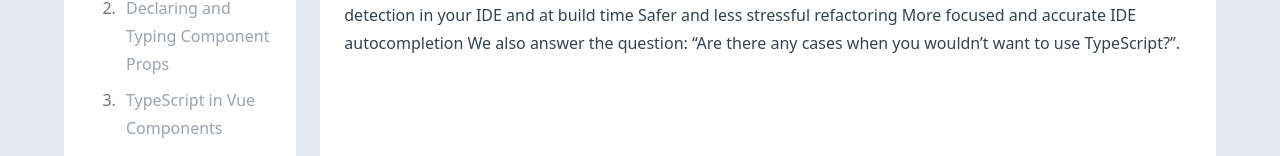
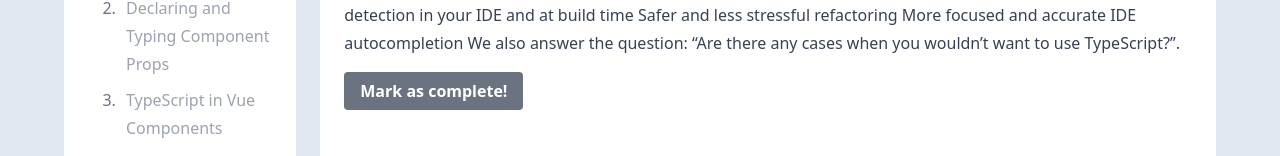
Before and after one commit to braanj/nuxt-3, a Nuxt app: page /course/chapter/1-chapter-1/lesson/1-introduction-to-typescript-with-vue-js-3 in a window 1280 px wide. Shown: the part 638-794 px from the top of the page. Built offline with nearby package versions, Linux system fonts and the light colour scheme.

Commit message:
Track course progress

```diff
--- /dev/null
+++ b/components/LessonCompleteButton.vue
@@ -0,0 +1,34 @@
+<template>
+  <label
+    class="px-4 py-2 text-white rounded font-bold cursor-pointer"
+    :class="{
+      'bg-gray-500': !modelValue,
+      'bg-green-500': modelValue,
+    }"
+  >
+    <input
+      type="checkbox"
+      class="hidden"
+      :value="modelValue"
+      @input="() => $emit('update:modelValue', !modelValue)"
+    />
+    {{ modelValue ? "Complete!" : "Mark as complete!" }}
+  </label>
+</template>
+
+<script setup>
+defineProps({
+  modelValue: {
+    type: Boolean,
+    default: false,
+  },
+});
+
+defineEmits(["update:modelValue"]);
+</script>
+
+<style scoped>
+::selection {
+  display: none;
+}
+</style>
--- a/pages/course/chapter/[chapterSlug]/lesson/[lessonSlug].vue
+++ b/pages/course/chapter/[chapterSlug]/lesson/[lessonSlug].vue
@@ -22,6 +22,11 @@
     </div>
     <VideoPlayer class="rounded" :videoId="lesson.videoId" />
     <p>{{ lesson.text }}</p>
+    <ClientOnly>
+      <LessonCompleteButton
+        :model-value="isLessonComplete"
+        @update:model-value="toggleComplete"
+    /></ClientOnly>
   </div>
 </template>
 
@@ -68,4 +73,42 @@
 useHead({
   title,
 });
+
+/**
+ * Initialize the course progress state when nothing is in it
+ * @returns {Array} - Empty array
+ */
+const progress = useState("progress", () => {
+  return [];
+});
+
+/**
+ * Checks the lesson state (complete or uncomplete)
+ * @returns {Boolean} - lesson state
+ */
+const isLessonComplete = computed(() => {
+  // If the chapter isn't in the state, the lesson isn't complete
+  if (!progress.value[chapter.value.number - 1]) {
+    return false;
+  }
+  // If the lesson isn't in the state, it isn't complete
+  if (!progress.value[chapter.value.number - 1][lesson.value.number - 1]) {
+    return false;
+  }
+
+  // The lesson is complete
+  return progress.value[chapter.value.number - 1][lesson.value.number - 1];
+});
+
+/**
+ * Toggles the state of the lesson
+ */
+const toggleComplete = () => {
+  if (!progress.value[chapter.value.number - 1]) {
+    progress.value[chapter.value.number - 1] = [];
+  }
+
+  progress.value[chapter.value.number - 1][lesson.value.number - 1] =
+    !isLessonComplete.value;
+};
 </script>
```
